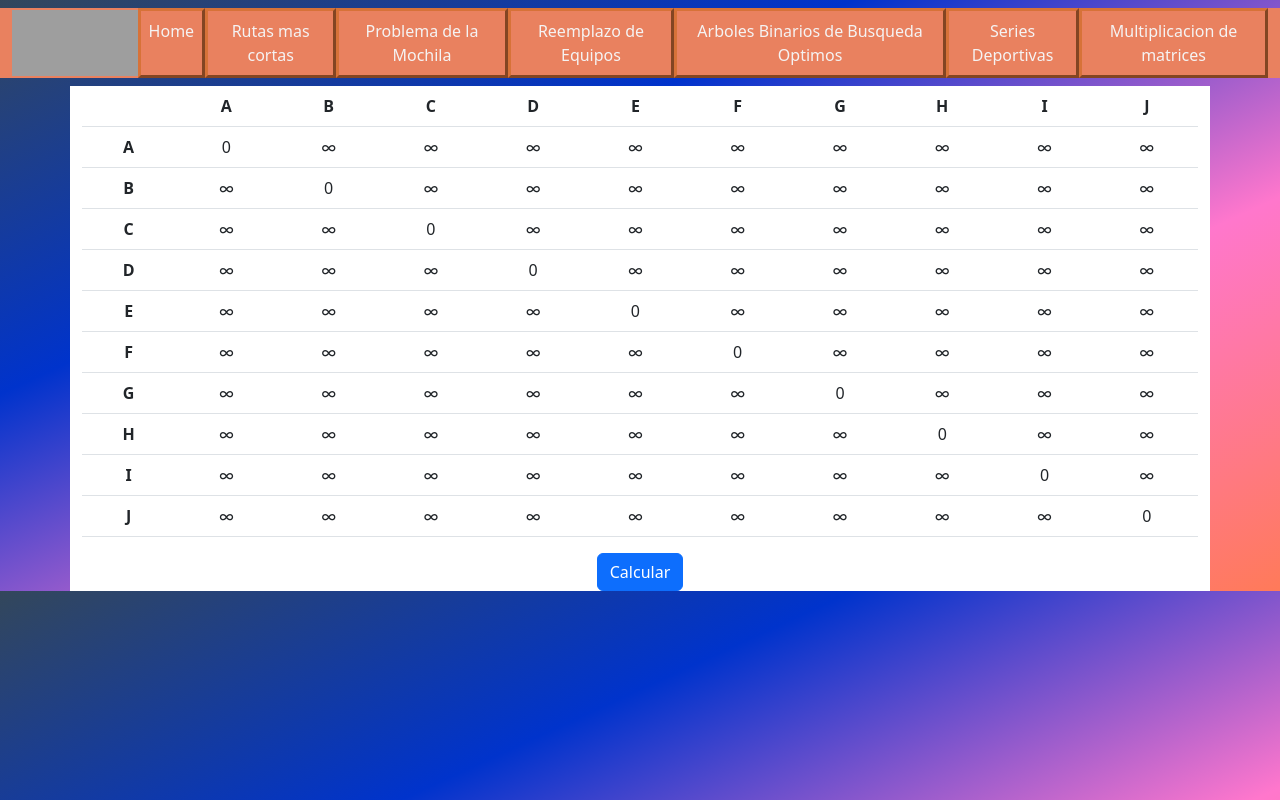
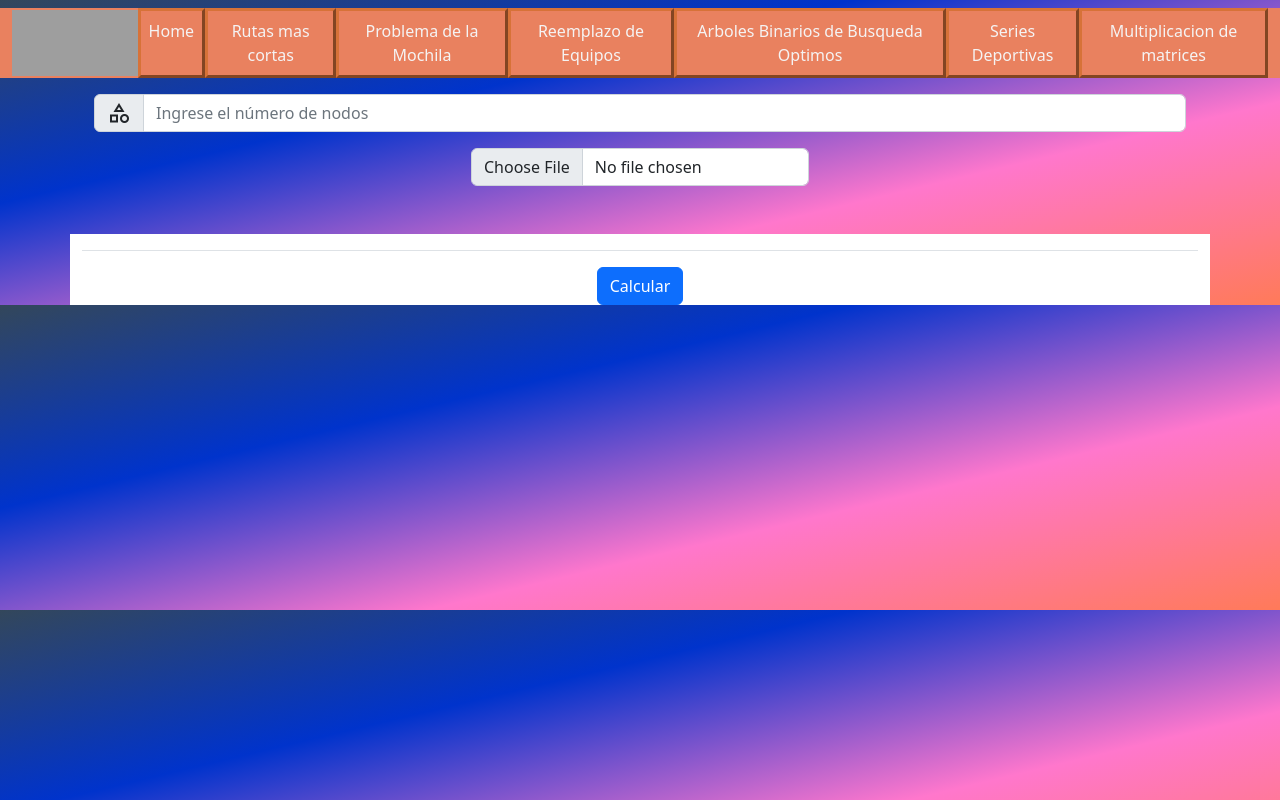
Before and after one commit to Jirgort/IOPY, an Angular app: page /rutas-mas-cortas in a window 1280 px wide. Built offline with nearby package versions, Linux system fonts and the light colour scheme; grey boxes are pictures that could not be loaded.

Commit message:
[FIX] Tabla en algoritmo de Floyd

```diff
--- a/src/app/Components/rutas-cortas/rutas-cortas.component.html
+++ b/src/app/Components/rutas-cortas/rutas-cortas.component.html
@@ -1,30 +1,65 @@
-<div class="container bg-white text-center">
+<head>
+    <link rel="stylesheet" href="https://fonts.googleapis.com/css2?family=Material+Symbols+Outlined:opsz,wght,FILL,GRAD@20..48,100..700,0..1,-50..200" />
+</head>
+
+<div class="container mt-2">
+    <!-- Input para generar tabla  -->
+    <div class="container text-center">
+        <div class="row justify-content-md-center">
+            <div class="col input-group mb-3">
+                <span class="input-group-text material-symbols-outlined">
+                    category
+                </span>
+                <input id="nodos"  type="number" class="form-control"
+                    placeholder="Ingrese el número de nodos" (input) = "getInputNodos($event)">
+            </div>
+        </div>
+        <div class="container d-flex justify-content-center">
+            <div class="row gx-2">
+                <div class="col-auto d-inline-flex">
+                    <input type="file" accept=".json" class="form-control" (change)="this.handleFile($event)">
+                </div>
+            </div>
+        </div>
+    </div>
+</div>
+
+<div class="container bg-white text-center mt-5">
     <table class="table" id="tabla">
         <thead>
             <tr>
                 <th>
-
                 </th>
-                <ng-template ngFor let-columna [ngForOf]="alphabet.slice(0,10)" let-i="index" >
-                    <th (input)="onNameChange($event)" class="{{columna}}" scope="col" contenteditable="true" *ngIf="i < 10">{{columna}}</th>
+                <ng-template ngFor let-columna [ngForOf]="alphabet.slice(0,this.nodos)" let-i="index" >
+                    <th (input)="onNameChange($event)" class="{{columna}}" scope="col" contenteditable="true" *ngIf="i < this.nodos">{{columna}}</th>
                 </ng-template>
             </tr>
         </thead>
         <tbody>
-            <ng-template ngFor let-fila [ngForOf]="alphabet.slice(0,10)" let-i="index" >
+            <ng-template ngFor let-fila [ngForOf]="alphabet.slice(0,this.nodos)" let-i="index" >
                 <tr id="{{fila}}">
-                    <th class="{{fila}}"scope="row" contenteditable="true" *ngIf="i < 10">
+                    <th class="{{fila}}"scope="row" contenteditable="true" *ngIf="i < this.nodos">
                         {{fila}}
                     </th>
-                    <ng-template ngFor let-columna [ngForOf]="alphabet" let-j="index" >
-                        <td  *ngIf="i == j" id="{{fila}}{{columna}}">0</td>
-                        <td  id="{{fila}},{{columna}}" contenteditable="true" *ngIf="j < 9">∞</td>
+                    <ng-template ngFor let-columna [ngForOf]="alphabet.slice(0,this.nodos)" let-j="index" >
+                        <td  *ngIf="i == j; else inf" id="{{fila}}{{columna}}">0</td>
+                        <ng-template #inf>
+                            <td  id="{{fila}},{{columna}}" contenteditable="true" >∞</td>
+
+                        </ng-template>
                     </ng-template>
                 </tr>
             </ng-template>
         </tbody>
 
     </table>
-    <button class="btn btn-primary" (click)="calcularRutasCortas()">Calcular</button>
+
+    <div class="container d-flex justify-content-center">
+        <div class="row gx-2">
+            <div class="col-auto">
+                <button class="btn btn-primary" (click)="calcularRutasCortas()">Calcular</button>
+            </div>
+        </div>
+    </div>
 
 </div>
--- a/src/app/Components/rutas-cortas/rutas-cortas.component.ts
+++ b/src/app/Components/rutas-cortas/rutas-cortas.component.ts
@@ -8,7 +8,7 @@ import { Component, OnInit, ViewChild } from '@angular/core';
 export class RutasCortasComponent implements OnInit {
 
   public alphabet = ["A", "B", "C", "D", "E", "F", "G", "H", "I", "J", "K", "L", "M", "N", "O", "P", "Q", "R", "S", "T", "U", "V", "W", "X", "Y", "Z"];
-
+  public nodos:number =  0;
   constructor() { }
 
 
@@ -73,4 +73,18 @@ export class RutasCortasComponent implements OnInit {
         element.innerHTML = e.target.innerHTML;
     }
   }
+
+  getInputNodos(event:any){
+    this.nodos = parseInt(event.target.value);
+    console.debug(this.nodos);
+
+  }
+
+
+
+  handleFile(e:any){
+    let file = e.target.files[0];
+    let reader = new FileReader();
+
+  }
 }
```
